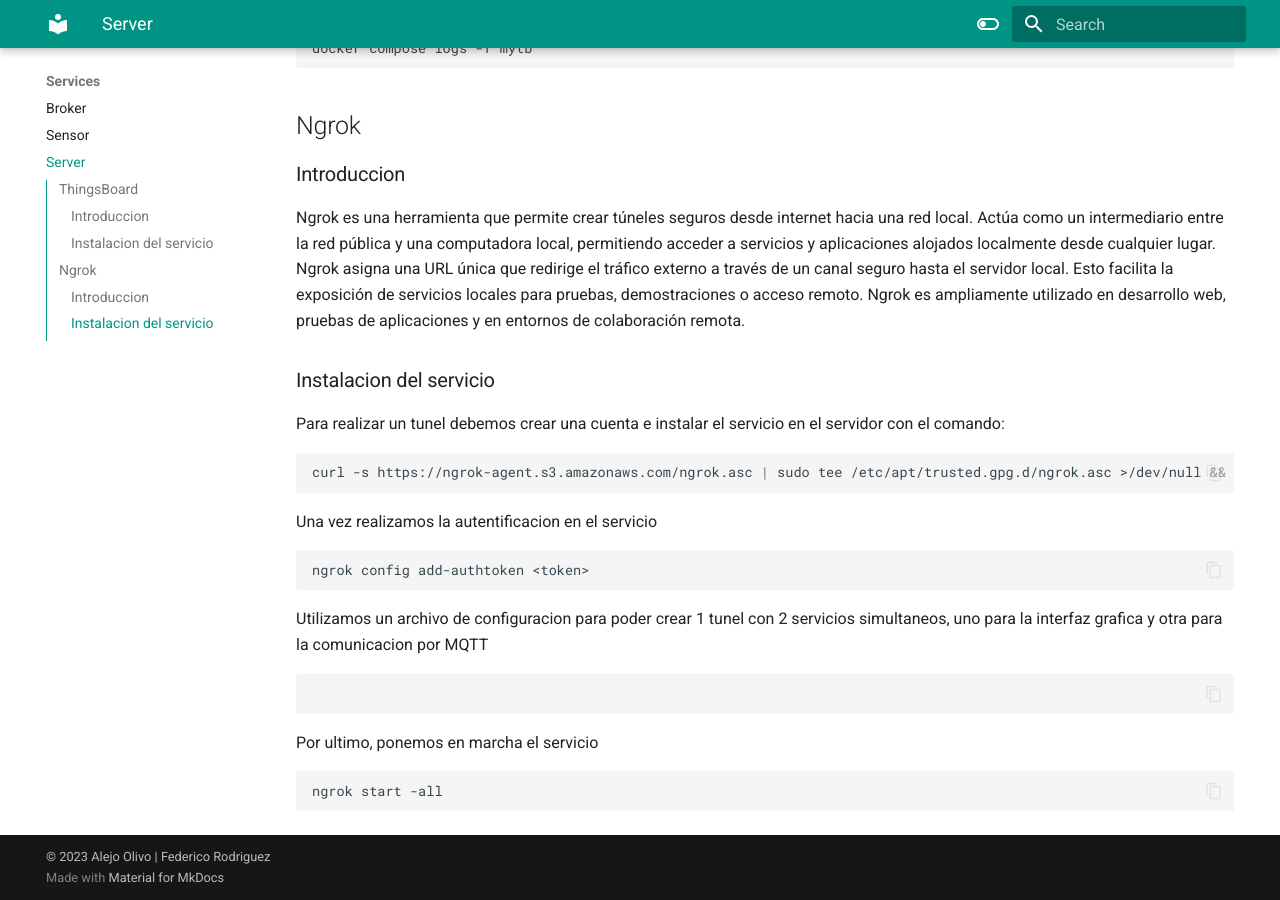
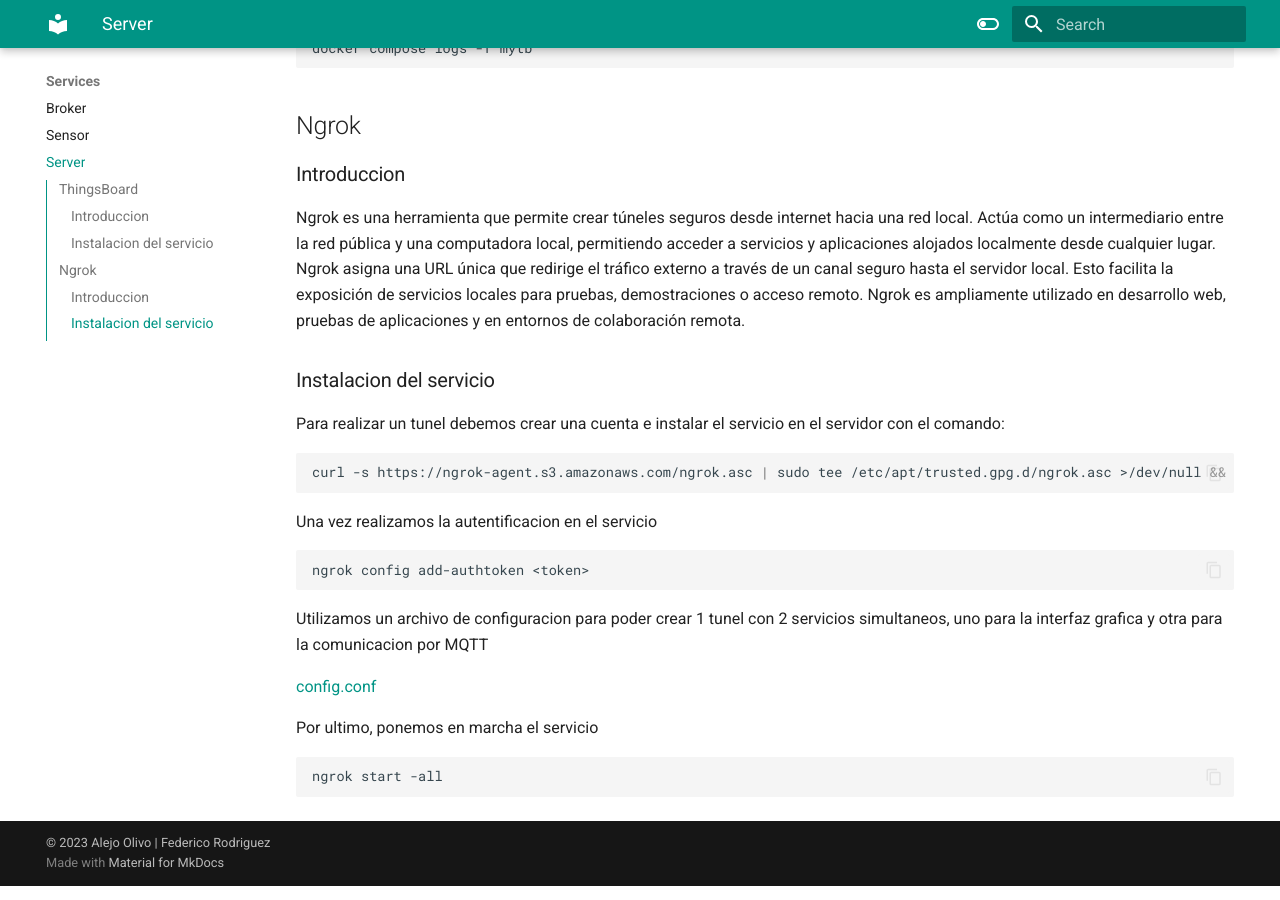
Before and after one commit to danunziata/tcpip_2023_TP, an MkDocs documentation site: the page built from docs/server.md, in a window 1280 px wide and 900 px high, scrolled down 1095 px. Built offline with MkDocs 1.6.1 and Material for MkDocs 9.7.7, drawn with Linux system fonts in a browser that asks for light colours.

Commit message:
Refreshing MkDocs

````diff
--- a/docs/server.md
+++ b/docs/server.md
@@ -62,9 +62,7 @@
 
 Utilizamos un archivo de configuracion para poder crear 1 tunel con 2 servicios simultaneos, uno para la interfaz grafica y otra para la comunicacion por MQTT
 
-```
-
-```
+[config.conf](https://github.com/danunziata/tcpip_2023_TP/blob/main/apps/config.conf)
 
 Por ultimo, ponemos en marcha el servicio
 
````
